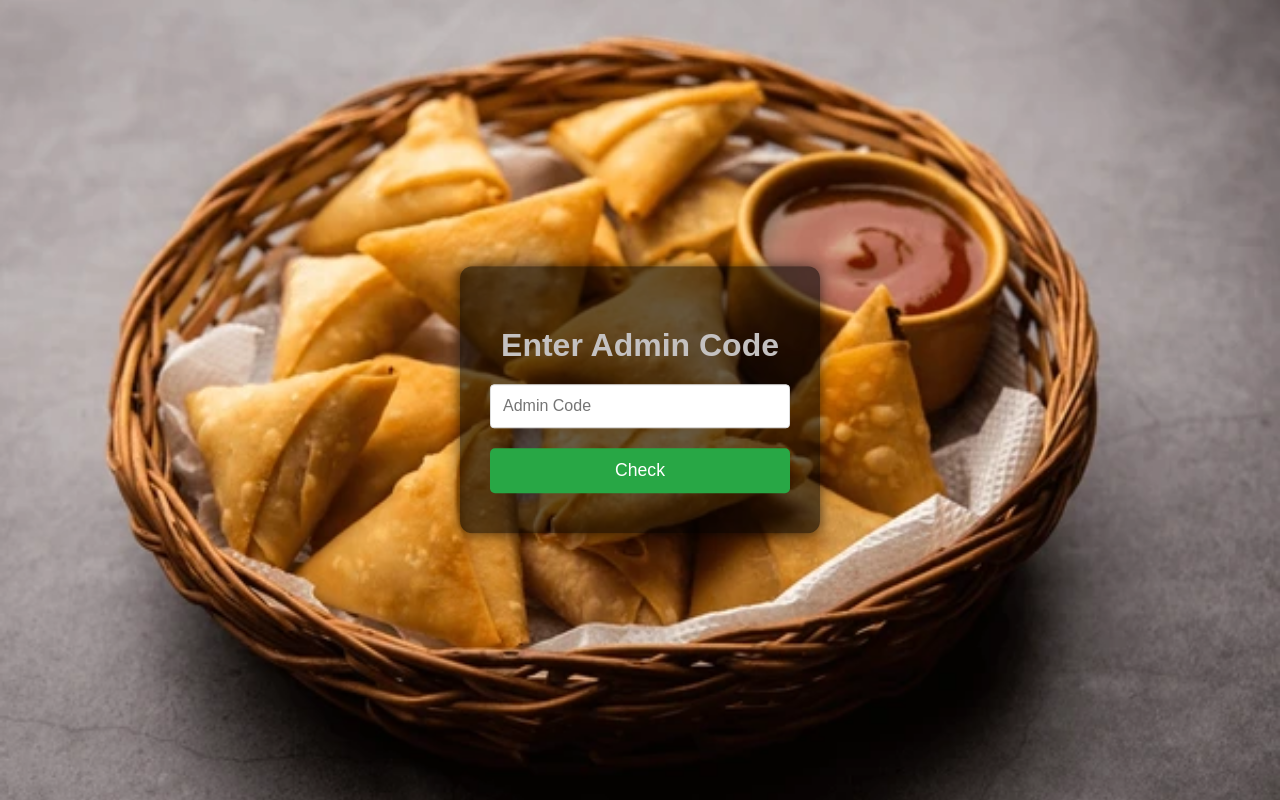
After one commit to rottenwater4657/Divinity-clover, a PHP site: page /check.html in a window 1280 px wide. The commit adds this page. Run offline with PHP 8.4, Linux system fonts and the light colour scheme.

Commit message:
css for  check

```diff
--- /dev/null
+++ b/check.css
@@ -0,0 +1,105 @@
+body {
+    background-image:url(images/order1.webp);
+    background-repeat: no-repeat;
+    background-size: cover;
+    background-position: center;
+        font-family: Arial, sans-serif;
+        background-color: #f5f5f5;
+        display: flex;
+        flex-direction: column;
+        align-items: center;
+        justify-content: center;
+        height: 100vh;
+        margin: 0;
+    }
+
+    h1 {
+        color: #c4c1c1;
+        margin-bottom: 20px;
+    }
+
+   .form-container {
+    position: absolute;
+    top: 50%;
+    left: 50%;
+    transform: translate(-50%, -50%);
+    background-color: rgba(0, 0, 0, 0.6);
+    padding: 40px 30px;
+    border-radius: 12px;
+    box-shadow: 0 0 15px rgba(0, 0, 0, 0.7);
+    width: 300px;
+    text-align: center;
+    color: white;
+}
+
+form button {
+    width: 100%;
+    padding: 12px;
+    background-color: #28a745;
+    border: none;
+    color: white;
+    font-size: 1.1rem;
+    border-radius: 5px;
+    cursor: pointer;
+    transition: background-color 0.3s;
+}
+
+    input[type="text"] {
+        width: 100%;
+        padding: 12px;
+        margin-bottom: 20px;
+        border: 1px solid #ddd;
+        border-radius: 4px;
+        font-size: 16px;
+        box-sizing: border-box;
+    }
+
+    button {
+        background-color: #4CAF50;
+        color: white;
+        border: none;
+        padding: 12px 20px;
+        border-radius: 4px;
+        cursor: pointer;
+        font-size: 16px;
+        transition: background-color 0.3s;
+    }
+
+    button:hover {
+        background-color: #45a049;
+    }
+
+    p {
+        margin-top: 20px;
+        padding: 10px;
+        border-radius: 4px;
+        text-align: center;
+        width: 100%;
+    }
+
+    /* Style for access granted message */
+    p:contains("Access granted") {
+        background-color: #dff0d8;
+        color: #3c763d;
+        border: 1px solid #d6e9c6;
+    }
+
+    /* Style for access denied message */
+    p:contains("Access denied") {
+        background-color: #f2dede;
+        color: #a94442;
+        border: 1px solid #ebccd1;
+    }
+    .form-container {
+    position: absolute;
+    top: 50%;
+    left: 50%;
+    transform: translate(-50%, -50%);
+    background-color: rgba(0, 0, 0, 0.6);
+    padding: 40px 30px;
+    border-radius: 12px;
+    box-shadow: 0 0 15px rgba(0, 0, 0, 0.7);
+    width: 300px;
+    text-align: center;
+    color: white;
+}
--- /dev/null
+++ b/check.html
@@ -0,0 +1,29 @@
+
+<!DOCTYPE html>
+<html lang="en">
+<head>
+    <meta charset="UTF-8">
+    <meta name="viewport" content="width=device-width, initial-scale=1.0">
+    <title>Check</title>
+     <link rel="stylesheet" href="check.css">
+    <link rel="icon" href="images/logo.png" type="image/png">
+</head>
+<body><div class="form-container">
+<h1>Enter Admin Code</h1>
+<form action="" method="post">
+    <input type="text" name="admin_code" placeholder="Admin Code" required>
+    <button type="submit">Check</button>
+</form>
+</div>
+<!-- <?php
+if ($_SERVER["REQUEST_METHOD"] == "POST") {
+    $admin_code = $_POST['admin_code'];
+    if ($admin_code === "1234") {
+        echo "<p>Access granted.</p>";
+    } else {
+        echo "<p>Access denied.</p>";
+    }
+}
+?> -->
+</body>
+</html>
--- a/signin.css
+++ b/signin.css
@@ -51,7 +51,7 @@ body, html {
 .back-button {
     position: absolute;
     top: 10px;
-    left: 10px;
+    left: 10x;
     background: transparent;
     border: none;
     font-size: 1.5rem;
--- a/signin.html
+++ b/signin.html
@@ -13,6 +13,10 @@
             <source src="videos/login.mp4" type="video/mp4">
         </video>
     </div>
+     <div class="head">
+            <a href="first.html">
+                <button class="back-button">↩</button>
+            </a>
     <div class="form-container">
         <div class="head">
     <h1> 🖋 SIGN IN </h1>
```
Also changed, not shown: menu.css (added, +115 -0 lines), menu.html (added, +146 -0 lines), images/order1.webp (added).
